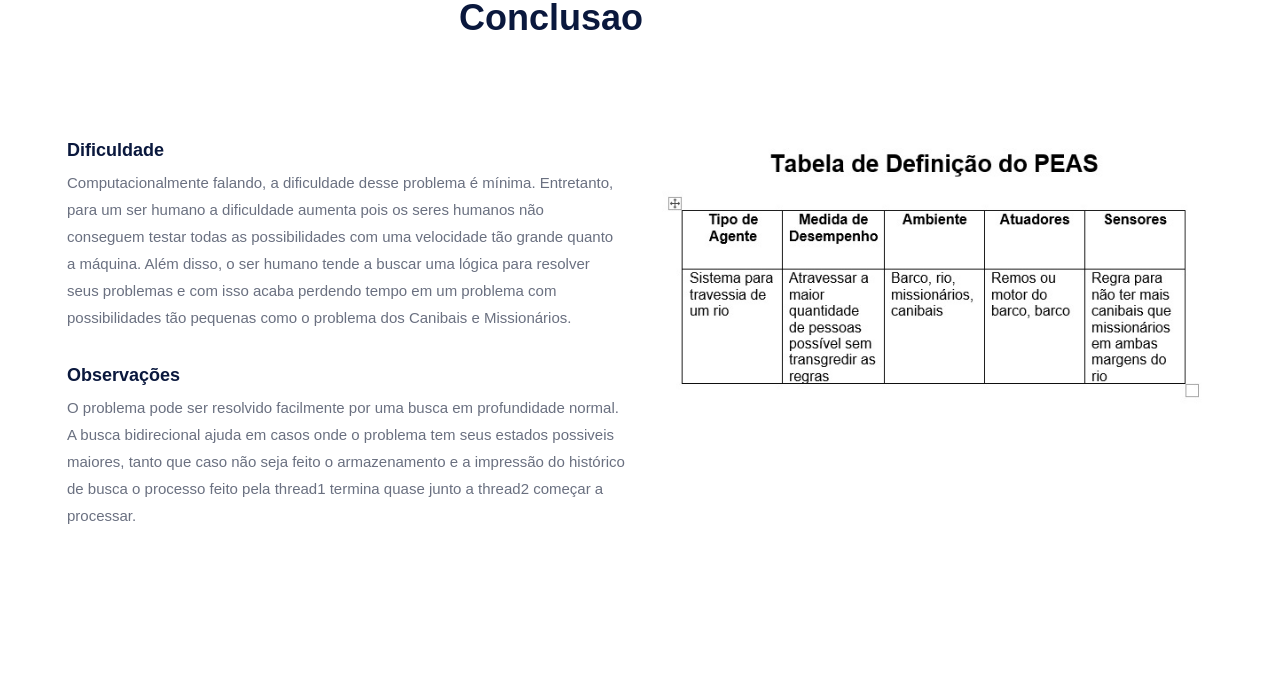
After one commit to marcelomcolchete/Problema_missionarios_canibais_ia_python, a Django app: page /conclusao in a window 1280 px wide. The commit adds this page. Shown: the top 693 px of the page. Run offline with Django 3.2, Linux system fonts and the light colour scheme; some libraries are stand-ins or nearby versions.

Commit message:
adicionando conclusao

```diff
--- /dev/null
+++ b/Missionarios e Canibais/projeto/app/templates/app/conclusao.html
@@ -0,0 +1,57 @@
+<!DOCTYPE html>
+
+<html lang="zxx">
+<head>
+	<title>Missionarios e Canibais</title>
+	<meta charset="UTF-8">
+	<meta name="viewport" content="width=device-width, initial-scale=1.0">
+
+	{% load static %}
+
+	<link rel="stylesheet" href="{% static 'css/font-awesome.min.css' %}"/>
+	<link rel="stylesheet" href="{% static 'css/owl.carousel.min.css' %}"/>
+	<link rel="stylesheet" href="{% static 'css/slicknav.min.css' %}"/>
+	<link rel="stylesheet" href="{% static 'css/bootstrap-grid.css' %}"/>
+	<link rel="stylesheet" href="{% static 'css/bootstrap.css' %}"/>
+	<link rel="stylesheet" href="{% static 'css/deepstyle.css' %}"/>
+
+	<!-- Intro section -->
+	<div class="container">
+		<div class="row">
+			<div class="col-4"></div>
+			<div class="col">
+				<h2>Conclusao</h2>
+			</div>
+		</div>
+	</div>
+	<section class="intro-section spad">
+		<div class="container">
+			<div class="row">
+				<div class="col-lg-6">
+					<div class="section-title">
+						<h5>Dificuldade</h5>
+						<p>Computacionalmente falando, a dificuldade desse problema é mínima. Entretanto, para um ser humano a dificuldade aumenta pois os seres humanos não conseguem testar todas as possibilidades com uma velocidade tão grande quanto a máquina. Além disso, o ser humano tende a buscar uma lógica para resolver seus problemas e com isso acaba perdendo tempo em um problema com possibilidades tão pequenas como o problema dos Canibais e Missionários.</p>
+						<h5>Observações</h5>
+						<p>O problema pode ser resolvido facilmente por uma busca em profundidade normal. A busca bidirecional ajuda em casos onde o problema tem seus estados possiveis maiores, tanto que caso não seja feito o armazenamento e a impressão do histórico de busca o processo feito pela thread1 termina quase junto a thread2 começar a processar.</p>
+					</div>
+				</div>
+				<div class="col-lg-6">
+					<img src="static/peas.jpg">
+				</div>
+			</div>
+		</div>
+	</section>
+	<!-- How section end -->
+
+
+	<!--====== Javascripts & Jquery ======-->
+	<script type="text/javascript" src="/static/assets/javascript/jquery-3.2.1.min.js"></script>
+	<script type="text/javascript" src="/static/assets/javascript/bootstrap.bundle.min.js"></script>
+	<script type="text/javascript" src="/static/assets/javascript/bootstrap.min.js"></script>
+	<script type="text/javascript" src="/static/assets/javascript/jquery.slicknav.min.js"></script>
+	<script type="text/javascript" src="/static/assets/javascript/owl.carousel.min.js"></script>
+	<script type="text/javascript" src="/static/assets/javascript/mixitup.min.js"></script>
+	<script type="text/javascript" src="/static/assets/javascript/main.js"></script>
+
+	</body>
+</html>
--- a/Missionarios e Canibais/projeto/app/templates/app/tabela_solucao.html
+++ b/Missionarios e Canibais/projeto/app/templates/app/tabela_solucao.html
@@ -18,8 +18,9 @@
 
 	<div class="container-fluid" style="background-color: #08192d;">
 		<div class="row">
-			<a class="col border-right border-left" href="/" style="color: #FFFFFF">Voltar</a>
+			<a class="col border-right border-left" href="/" style="color: #FFFFFF"><- Voltar</a>
 			<a class="col border-right border-left" href="/tabela_solucao" style="color: #FFFFFF">Testar Novamente</a>
+			<a class="col border-right border-left" href="/conclusao" style="color: #FFFFFF">Conclusao -></a>
 		</div>
 	</div>
 
--- a/Missionarios e Canibais/projeto/app/views.py
+++ b/Missionarios e Canibais/projeto/app/views.py
@@ -221,3 +221,7 @@ def tabela_solucao(request):
     data['problema'] = problema
 
     return render(request, 'app/tabela_solucao.html', data)
+
+def conclusao(request):
+	data = {}
+	return render(request, 'app/conclusao.html', data)
--- a/Missionarios e Canibais/projeto/projeto/urls.py
+++ b/Missionarios e Canibais/projeto/projeto/urls.py
@@ -6,4 +6,5 @@ urlpatterns = [
     path('admin/', admin.site.urls),
     path('', views.home, name='url_home'),
     path('tabela_solucao', views.tabela_solucao, name='url_tabela_solucao'),
+    path('conclusao', views.conclusao, name='url_conclusao'),
 ]
```
Also changed, not shown: Missionarios e Canibais/projeto/app/static/peas.jpg (added).
